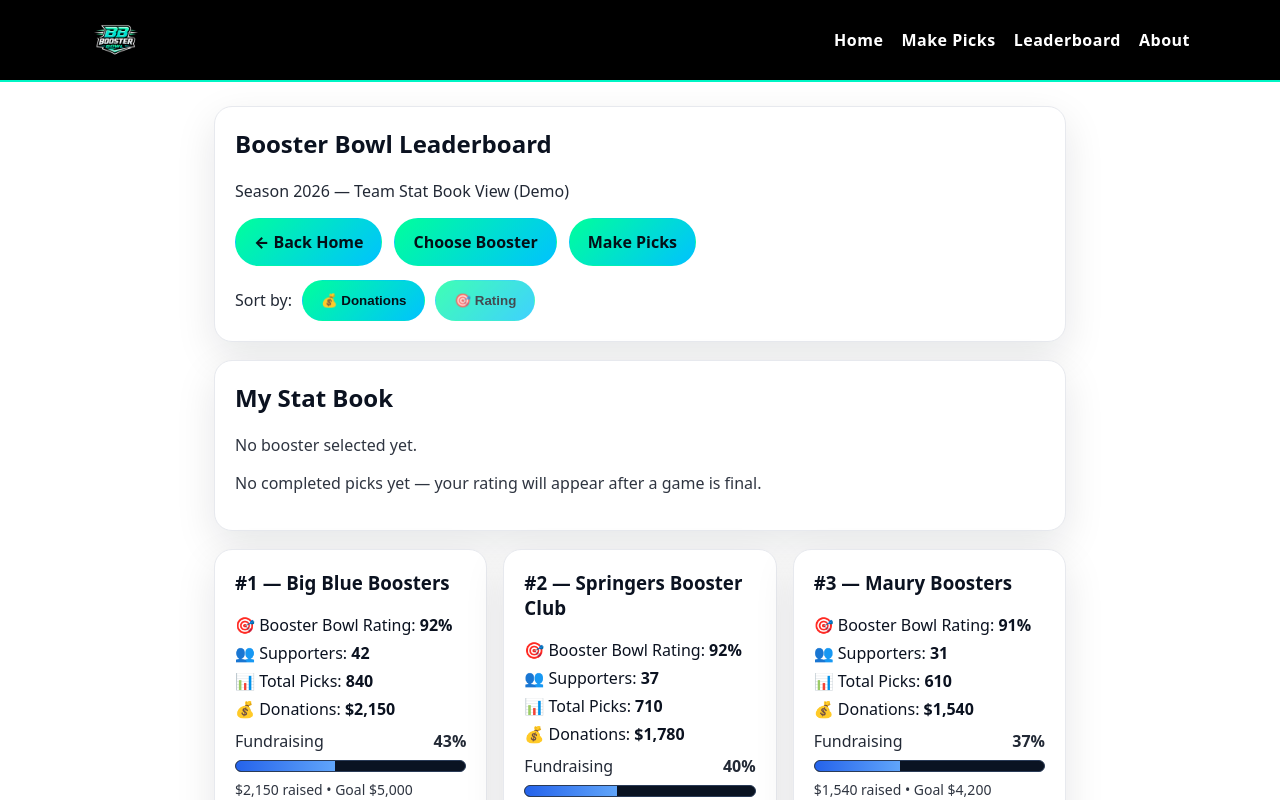
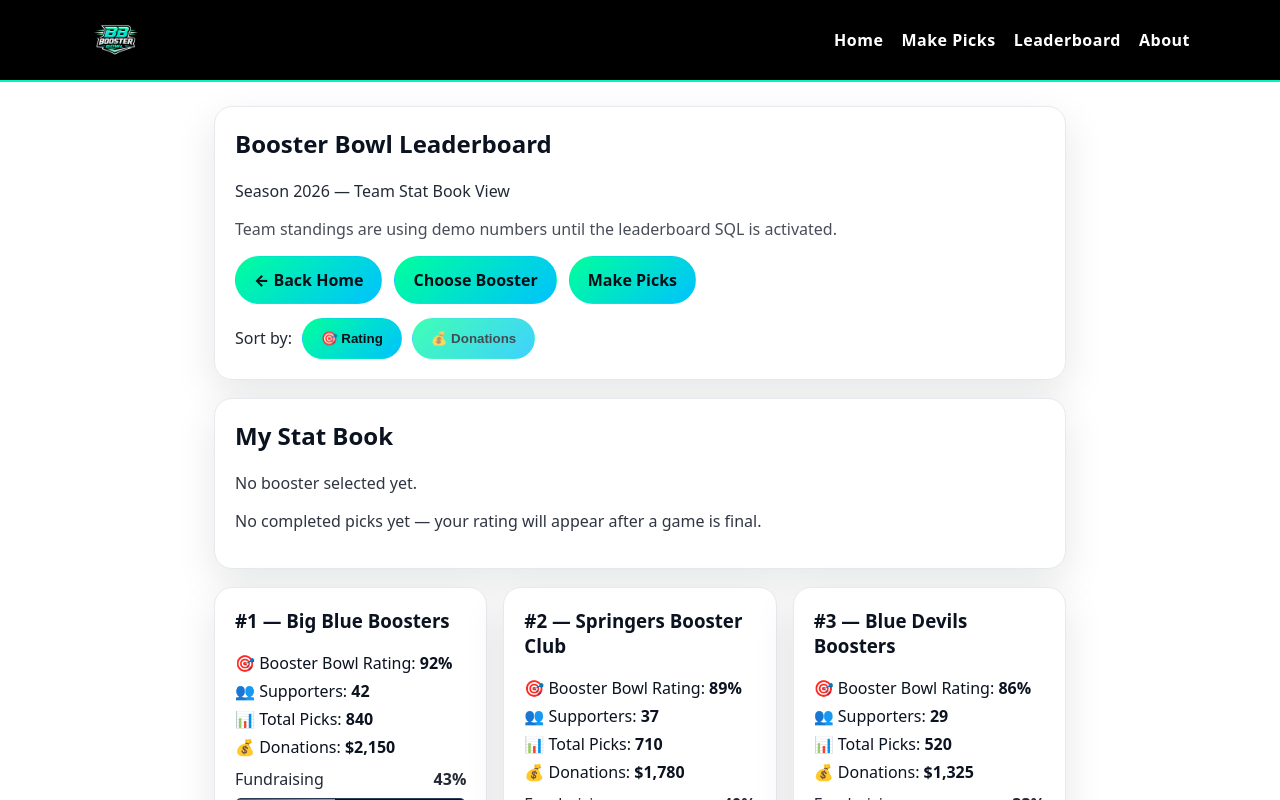
Before and after one commit to Rloney86/booster-bowl, a Next.js app: page /leaderboard in a window 1280 px wide. Shown: the top 800 px of the page. Built offline with nearby package versions, Linux system fonts and the light colour scheme; no server answers.

Commit message:
Connect team leaderboard to aggregate Supabase stats

```diff
--- a/pages/leaderboard.js
+++ b/pages/leaderboard.js
@@ -6,22 +6,19 @@ const BOOSTER_KEY = "bb_selected_booster";
 const DONATIONS_KEY = "bb_donations_by_booster";
 
 const BOOSTER_STATS = [
-  { id: "jmhs", name: "Big Blue Boosters", supporters: 42, totalPicks: 840, donations: 2150, goal: 5000 },
-  { id: "hsprings", name: "Springers Booster Club", supporters: 37, totalPicks: 710, donations: 1780, goal: 4500 },
-  { id: "varina", name: "Blue Devils Boosters", supporters: 29, totalPicks: 520, donations: 1325, goal: 4000 },
-  { id: "maury", name: "Maury Boosters", supporters: 31, totalPicks: 610, donations: 1540, goal: 4200 },
-  { id: "glenallen", name: "Jaguar Nation", supporters: 26, totalPicks: 480, donations: 1210, goal: 3800 },
+  { id: "jmhs", name: "Big Blue Boosters", school: "John Marshall High School", supporters: 42, totalPicks: 840, donations: 2150, goal: 5000 },
+  { id: "hsprings", name: "Springers Booster Club", school: "Highland Springs High School", supporters: 37, totalPicks: 710, donations: 1780, goal: 4500 },
+  { id: "varina", name: "Blue Devils Boosters", school: "Varina High School", supporters: 29, totalPicks: 520, donations: 1325, goal: 4000 },
+  { id: "maury", name: "Maury Boosters", school: "Maury High School", supporters: 31, totalPicks: 610, donations: 1540, goal: 4200 },
+  { id: "glenallen", name: "Jaguar Nation", school: "Glen Allen High School", supporters: 26, totalPicks: 480, donations: 1210, goal: 3800 },
 ];
 
 function safeParseJSON(raw, fallback) {
-  try { return raw ? JSON.parse(raw) : fallback; } catch { return fallback; }
-}
-
-function calcTeamRating({ accuracyPercent, donationsTotal, goal }) {
-  const accPart = Math.round((accuracyPercent / 100) * 20);
-  const donationProgress = goal ? Math.min(1, donationsTotal / goal) : 0;
-  const donPart = Math.round(donationProgress * 10);
-  return Math.max(0, Math.min(100, 70 + accPart + donPart));
+  try {
+    return raw ? JSON.parse(raw) : fallback;
+  } catch {
+    return fallback;
+  }
 }
 
 function getIncentives(progress) {
@@ -35,7 +32,20 @@ function getIncentives(progress) {
 
 function ProgressBar({ value, max }) {
   const pct = max > 0 ? Math.min(100, Math.round((value / max) * 100)) : 0;
-  return <div style={{ marginTop: 10 }}><div style={{ display: "flex", justifyContent: "space-between", opacity: 0.9 }}><span>Fundraising</span><span><b>{pct}%</b></span></div><div style={{ marginTop: 8, height: 12, borderRadius: 999, border: "1px solid #2a3b57", background: "#0a1322", overflow: "hidden" }}><div style={{ width: `${pct}%`, height: "100%", background: "linear-gradient(90deg, #2563eb, #60a5fa)" }} /></div><div style={{ marginTop: 8, opacity: 0.85, fontSize: 14 }}>${value.toLocaleString()} raised • Goal ${max.toLocaleString()}</div></div>;
+  return (
+    <div style={{ marginTop: 10 }}>
+      <div style={{ display: "flex", justifyContent: "space-between", opacity: 0.9 }}>
+        <span>Fundraising</span>
+        <span><b>{pct}%</b></span>
+      </div>
+      <div style={{ marginTop: 8, height: 12, borderRadius: 999, border: "1px solid #2a3b57", background: "#0a1322", overflow: "hidden" }}>
+        <div style={{ width: `${pct}%`, height: "100%", background: "linear-gradient(90deg, #2563eb, #60a5fa)" }} />
+      </div>
+      <div style={{ marginTop: 8, opacity: 0.85, fontSize: 14 }}>
+        ${value.toLocaleString()} raised • Goal ${max.toLocaleString()}
+      </div>
+    </div>
+  );
 }
 
 export default function Leaderboard() {
@@ -43,78 +53,286 @@ export default function Leaderboard() {
   const [myAccuracy, setMyAccuracy] = useState(null);
   const [statsLoading, setStatsLoading] = useState(true);
   const [statsError, setStatsError] = useState("");
-  const [sortBy, setSortBy] = useState("donations");
+  const [teamStats, setTeamStats] = useState([]);
+  const [teamStatsLive, setTeamStatsLive] = useState(false);
+  const [teamStatsMessage, setTeamStatsMessage] = useState("");
+  const [sortBy, setSortBy] = useState("rating");
   const [donationsByBooster, setDonationsByBooster] = useState({});
 
   useEffect(() => {
     const b = safeParseJSON(localStorage.getItem(BOOSTER_KEY), null);
     if (b) setMyBooster(b);
     setDonationsByBooster(safeParseJSON(localStorage.getItem(DONATIONS_KEY), {}) || {});
+
     let cancelled = false;
+
+    async function loadLeaderboard() {
+      try {
+        const { data, error } = await supabase.rpc("get_booster_leaderboard");
+        if (error) throw error;
+        if (!cancelled) {
+          setTeamStats(data || []);
+          setTeamStatsLive(true);
+          setTeamStatsMessage("");
+        }
+      } catch {
+        if (!cancelled) {
+          setTeamStatsLive(false);
+          setTeamStatsMessage("Team standings are using demo numbers until the leaderboard SQL is activated.");
+        }
+      }
+    }
+
     async function loadMyStats() {
-      setStatsLoading(true); setStatsError("");
+      setStatsLoading(true);
+      setStatsError("");
+
       try {
         const { data: sessionData, error: sessionError } = await supabase.auth.getSession();
         if (sessionError) throw sessionError;
         const user = sessionData?.session?.user;
         if (!user) return;
-        const { data: player, error: playerError } = await supabase.from("players").select("id").eq("user_id", user.id).maybeSingle();
+
+        const { data: player, error: playerError } = await supabase
+          .from("players")
+          .select("id")
+          .eq("user_id", user.id)
+          .maybeSingle();
         if (playerError) throw playerError;
         if (!player) return;
-        const { data: savedPicks, error: picksError } = await supabase.from("picks").select("game_id,selected_team").eq("player_id", player.id);
+
+        const { data: savedPicks, error: picksError } = await supabase
+          .from("picks")
+          .select("game_id,selected_team")
+          .eq("player_id", player.id);
         if (picksError) throw picksError;
         if (!savedPicks?.length) return;
+
         const gameIds = [...new Set(savedPicks.map((p) => p.game_id))];
-        const { data: finalGames, error: gamesError } = await supabase.from("games").select("id,winner,is_final").in("id", gameIds).eq("is_final", true);
+        const { data: finalGames, error: gamesError } = await supabase
+          .from("games")
+          .select("id,winner,is_final")
+          .in("id", gameIds)
+          .eq("is_final", true);
         if (gamesError) throw gamesError;
+
         const winners = new Map((finalGames || []).map((g) => [String(g.id), g.winner]));
         const completedPicks = savedPicks.filter((p) => winners.has(String(p.game_id)));
         const correct = completedPicks.filter((p) => p.selected_team === winners.get(String(p.game_id))).length;
         const total = completedPicks.length;
-        if (!cancelled) setMyAccuracy({ correct, total, percent: total ? Math.round((correct / total) * 100) : 0 });
-      } catch (error) { if (!cancelled) setStatsError(error?.message || "Unable to load results."); }
-      finally { if (!cancelled) setStatsLoading(false); }
+
+        if (!cancelled) {
+          setMyAccuracy({
+            correct,
+            total,
+            percent: total ? Math.round((correct / total) * 100) : 0,
+          });
+        }
+      } catch (error) {
+        if (!cancelled) setStatsError(error?.message || "Unable to load results.");
+      } finally {
+        if (!cancelled) setStatsLoading(false);
+      }
     }
+
+    loadLeaderboard();
     loadMyStats();
-    return () => { cancelled = true; };
+
+    return () => {
+      cancelled = true;
+    };
   }, []);
 
   function addDonation(amount) {
     if (!myBooster?.id) return;
     setDonationsByBooster((prev) => {
-      const next = { ...(prev || {}), [myBooster.id]: ((prev || {})[myBooster.id] || 0) + amount };
-      try { localStorage.setItem(DONATIONS_KEY, JSON.stringify(next)); } catch {}
+      const next = {
+        ...(prev || {}),
+        [myBooster.id]: ((prev || {})[myBooster.id] || 0) + amount,
+      };
+      try {
+        localStorage.setItem(DONATIONS_KEY, JSON.stringify(next));
+      } catch {}
       return next;
     });
   }
 
+  const liveByName = useMemo(
+    () => new Map((teamStats || []).map((row) => [row.booster_name, row])),
+    [teamStats]
+  );
+
   const computedBoosters = useMemo(() => {
-    // Defensive de-dupe by canonical booster id so one school can never render twice.
     const unique = Array.from(new Map(BOOSTER_STATS.map((b) => [b.id, b])).values());
+
     return unique.map((b, idx) => {
+      const live = liveByName.get(b.name);
       const extra = donationsByBooster?.[b.id] || 0;
       const donationsTotal = b.donations + extra;
-      const accuracyPercent = Math.max(70, 92 - idx * 3);
-      const rating = calcTeamRating({ accuracyPercent, donationsTotal, goal: b.goal });
+
+      const supporters = teamStatsLive ? Number(live?.supporters || 0) : b.supporters;
+      const totalPicks = teamStatsLive ? Number(live?.total_picks || 0) : b.totalPicks;
+      const completedPicks = teamStatsLive ? Number(live?.completed_picks || 0) : 0;
+      const correctPicks = teamStatsLive ? Number(live?.correct_picks || 0) : 0;
+      const accuracyPercent = teamStatsLive
+        ? Number(live?.accuracy_percent || 0)
+        : Math.max(70, 92 - idx * 3);
+
       const progress = b.goal ? Math.min(1, donationsTotal / b.goal) : 0;
-      return { ...b, accuracyPercent, donationsTotal, rating, progress, incentives: getIncentives(progress), extraDonation: extra };
+
+      return {
+        ...b,
+        supporters,
+        totalPicks,
+        completedPicks,
+        correctPicks,
+        accuracyPercent,
+        rating: accuracyPercent,
+        donationsTotal,
+        progress,
+        incentives: getIncentives(progress),
+        extraDonation: extra,
+      };
     });
-  }, [donationsByBooster]);
+  }, [donationsByBooster, liveByName, teamStatsLive]);
 
   const sortedBoosters = useMemo(() => {
     const arr = [...computedBoosters];
-    if (sortBy === "rating") arr.sort((a, b) => (b.rating - a.rating) || (b.donationsTotal - a.donationsTotal) || a.name.localeCompare(b.name));
-    else arr.sort((a, b) => (b.donationsTotal - a.donationsTotal) || (b.rating - a.rating) || a.name.localeCompare(b.name));
+    if (sortBy === "rating") {
+      arr.sort(
+        (a, b) =>
+          (b.rating - a.rating) ||
+          (b.correctPicks - a.correctPicks) ||
+          (b.supporters - a.supporters) ||
+          a.name.localeCompare(b.name)
+      );
+    } else {
+      arr.sort(
+        (a, b) =>
+          (b.donationsTotal - a.donationsTotal) ||
+          (b.rating - a.rating) ||
+          a.name.localeCompare(b.name)
+      );
+    }
     return arr;
   }, [computedBoosters, sortBy]);
 
-  const myTeam = useMemo(() => myBooster?.id ? computedBoosters.find((b) => b.id === myBooster.id) || null : null, [myBooster, computedBoosters]);
+  const myTeam = useMemo(
+    () => (myBooster?.id ? computedBoosters.find((b) => b.id === myBooster.id) || null : null),
+    [myBooster, computedBoosters]
+  );
 
-  return <main style={{ maxWidth: 900, margin: "0 auto", padding: 24 }}>
-    <section className="card"><h1 style={{ marginTop: 0 }}>Booster Bowl Leaderboard</h1><p style={{ opacity: 0.9 }}>Season 2026 — Team Stat Book View (Demo)</p><div style={{ display: "flex", gap: 12, flexWrap: "wrap", marginTop: 12 }}><Link href="/" className="button">← Back Home</Link><Link href="/booster" className="button">Choose Booster</Link><Link href="/picks" className="button">Make Picks</Link></div><div style={{ marginTop: 14, display: "flex", gap: 10, alignItems: "center", flexWrap: "wrap" }}><div style={{ opacity: 0.9 }}>Sort by:</div><button className="button" onClick={() => setSortBy("donations")} style={{ opacity: sortBy === "donations" ? 1 : 0.75 }}>💰 Donations</button><button className="button" onClick={() => setSortBy("rating")} style={{ opacity: sortBy === "rating" ? 1 : 0.75 }}>🎯 Rating</button></div></section>
-    <div style={{ height: 18 }} />
-    <section className="card"><h2 style={{ marginTop: 0 }}>My Stat Book</h2>{myBooster ? <p style={{ marginTop: 6, opacity: 0.9 }}>Selected booster: <b>{myBooster.name}</b> ({myBooster.school})</p> : <p style={{ marginTop: 6, opacity: 0.85 }}>No booster selected yet.</p>}{statsLoading ? <p style={{ marginTop: 10, opacity: 0.85 }}>Loading your official results...</p> : statsError ? <p style={{ marginTop: 10, opacity: 0.85 }}>Could not load your official results: {statsError}</p> : myAccuracy ? <><p style={{ margin: "6px 0" }}>🎯 Booster Bowl Rating (completed games): <b>{myAccuracy.percent}%</b></p><p style={{ margin: "6px 0" }}>📊 Correct Picks: <b>{myAccuracy.correct}</b> / {myAccuracy.total}</p></> : <p style={{ marginTop: 10, opacity: 0.85 }}>No completed picks yet — your rating will appear after a game is final.</p>}{myTeam ? <><ProgressBar value={myTeam.donationsTotal} max={myTeam.goal} /><div style={{ marginTop: 12, display: "flex", gap: 10, flexWrap: "wrap" }}><button className="button" onClick={() => addDonation(10)}>+$10 Demo Donation</button><button className="button" onClick={() => addDonation(25)}>+$25 Demo Donation</button><button className="button" onClick={() => addDonation(100)}>+$100 Demo Donation</button></div><div style={{ marginTop: 10, opacity: 0.85 }}>Unlocked incentives: <b>{myTeam.incentives.length ? myTeam.incentives.join(" • ") : "— none yet"}</b></div></> : null}</section>
-    <div style={{ height: 18 }} />
-    <section style={{ display: "grid", gridTemplateColumns: "repeat(auto-fit, minmax(260px, 1fr))", gap: 16 }}>{sortedBoosters.map((b, index) => <div key={`booster-${b.id}`} className="card"><h3 style={{ marginTop: 0 }}>#{index + 1} — {b.name}</h3><p style={{ margin: "6px 0" }}>🎯 Booster Bowl Rating: <b>{b.rating}%</b></p><p style={{ margin: "6px 0" }}>👥 Supporters: <b>{b.supporters}</b></p><p style={{ margin: "6px 0" }}>📊 Total Picks: <b>{b.totalPicks}</b></p><p style={{ margin: "6px 0" }}>💰 Donations: <b>${b.donationsTotal.toLocaleString()}</b>{b.extraDonation ? <span style={{ opacity: 0.8 }}> (includes +${b.extraDonation.toLocaleString()} demo)</span> : null}</p><ProgressBar value={b.donationsTotal} max={b.goal} /><div style={{ marginTop: 10, opacity: 0.85 }}>Incentives: <b>{b.incentives.length ? b.incentives.join(" • ") : "— not unlocked yet"}</b></div></div>)}</section>
-  </main>;
+  return (
+    <main style={{ maxWidth: 900, margin: "0 auto", padding: 24 }}>
+      <section className="card">
+        <h1 style={{ marginTop: 0 }}>Booster Bowl Leaderboard</h1>
+        <p style={{ opacity: 0.9 }}>
+          Season 2026 — {teamStatsLive ? "Live Team Standings" : "Team Stat Book View"}
+        </p>
+
+        {teamStatsMessage ? (
+          <p style={{ marginTop: 8, opacity: 0.75 }}>{teamStatsMessage}</p>
+        ) : null}
+
+        <div style={{ display: "flex", gap: 12, flexWrap: "wrap", marginTop: 12 }}>
+          <Link href="/" className="button">← Back Home</Link>
+          <Link href="/booster" className="button">Choose Booster</Link>
+          <Link href="/picks" className="button">Make Picks</Link>
+        </div>
+
+        <div style={{ marginTop: 14, display: "flex", gap: 10, alignItems: "center", flexWrap: "wrap" }}>
+          <div style={{ opacity: 0.9 }}>Sort by:</div>
+          <button className="button" onClick={() => setSortBy("rating")} style={{ opacity: sortBy === "rating" ? 1 : 0.75 }}>
+            🎯 Rating
+          </button>
+          <button className="button" onClick={() => setSortBy("donations")} style={{ opacity: sortBy === "donations" ? 1 : 0.75 }}>
+            💰 Donations
+          </button>
+        </div>
+      </section>
+
+      <div style={{ height: 18 }} />
+
+      <section className="card">
+        <h2 style={{ marginTop: 0 }}>My Stat Book</h2>
+
+        {myBooster ? (
+          <p style={{ marginTop: 6, opacity: 0.9 }}>
+            Selected booster: <b>{myBooster.name}</b> ({myBooster.school})
+          </p>
+        ) : (
+          <p style={{ marginTop: 6, opacity: 0.85 }}>No booster selected yet.</p>
+        )}
+
+        {statsLoading ? (
+          <p style={{ marginTop: 10, opacity: 0.85 }}>Loading your official results...</p>
+        ) : statsError ? (
+          <p style={{ marginTop: 10, opacity: 0.85 }}>
+            Could not load your official results: {statsError}
+          </p>
+        ) : myAccuracy ? (
+          <>
+            <p style={{ margin: "6px 0" }}>
+              🎯 Booster Bowl Rating (completed games): <b>{myAccuracy.percent}%</b>
+            </p>
+            <p style={{ margin: "6px 0" }}>
+              📊 Correct Picks: <b>{myAccuracy.correct}</b> / {myAccuracy.total}
+            </p>
+          </>
+        ) : (
+          <p style={{ marginTop: 10, opacity: 0.85 }}>
+            No completed picks yet — your rating will appear after a game is final.
+          </p>
+        )}
+
+        {myTeam ? (
+          <>
+            <ProgressBar value={myTeam.donationsTotal} max={myTeam.goal} />
+            <div style={{ marginTop: 12, display: "flex", gap: 10, flexWrap: "wrap" }}>
+              <button className="button" onClick={() => addDonation(10)}>+$10 Demo Donation</button>
+              <button className="button" onClick={() => addDonation(25)}>+$25 Demo Donation</button>
+              <button className="button" onClick={() => addDonation(100)}>+$100 Demo Donation</button>
+            </div>
+            <div style={{ marginTop: 10, opacity: 0.85 }}>
+              Unlocked incentives: <b>{myTeam.incentives.length ? myTeam.incentives.join(" • ") : "— none yet"}</b>
+            </div>
+          </>
+        ) : null}
+      </section>
+
+      <div style={{ height: 18 }} />
+
+      <section style={{ display: "grid", gridTemplateColumns: "repeat(auto-fit, minmax(260px, 1fr))", gap: 16 }}>
+        {sortedBoosters.map((b, index) => (
+          <div key={`booster-${b.id}`} className="card">
+            <h3 style={{ marginTop: 0 }}>#{index + 1} — {b.name}</h3>
+            <p style={{ margin: "6px 0" }}>
+              🎯 Booster Bowl Rating: <b>{b.rating}%</b>{teamStatsLive ? " (live)" : ""}
+            </p>
+            <p style={{ margin: "6px 0" }}>👥 Supporters: <b>{b.supporters}</b></p>
+            <p style={{ margin: "6px 0" }}>📊 Total Picks: <b>{b.totalPicks}</b></p>
+
+            {teamStatsLive ? (
+              <p style={{ margin: "6px 0" }}>
+                ✅ Completed Picks: <b>{b.correctPicks}</b> / {b.completedPicks}
+              </p>
+            ) : null}
+
+            <p style={{ margin: "6px 0" }}>
+              💰 Donations: <b>${b.donationsTotal.toLocaleString()}</b>
+              {b.extraDonation ? (
+                <span style={{ opacity: 0.8 }}> (includes +${b.extraDonation.toLocaleString()} demo)</span>
+              ) : null}
+            </p>
+
+            <ProgressBar value={b.donationsTotal} max={b.goal} />
+
+            <div style={{ marginTop: 10, opacity: 0.85 }}>
+              Incentives: <b>{b.incentives.length ? b.incentives.join(" • ") : "— not unlocked yet"}</b>
+            </div>
+          </div>
+        ))}
+      </section>
+    </main>
+  );
 }
```
